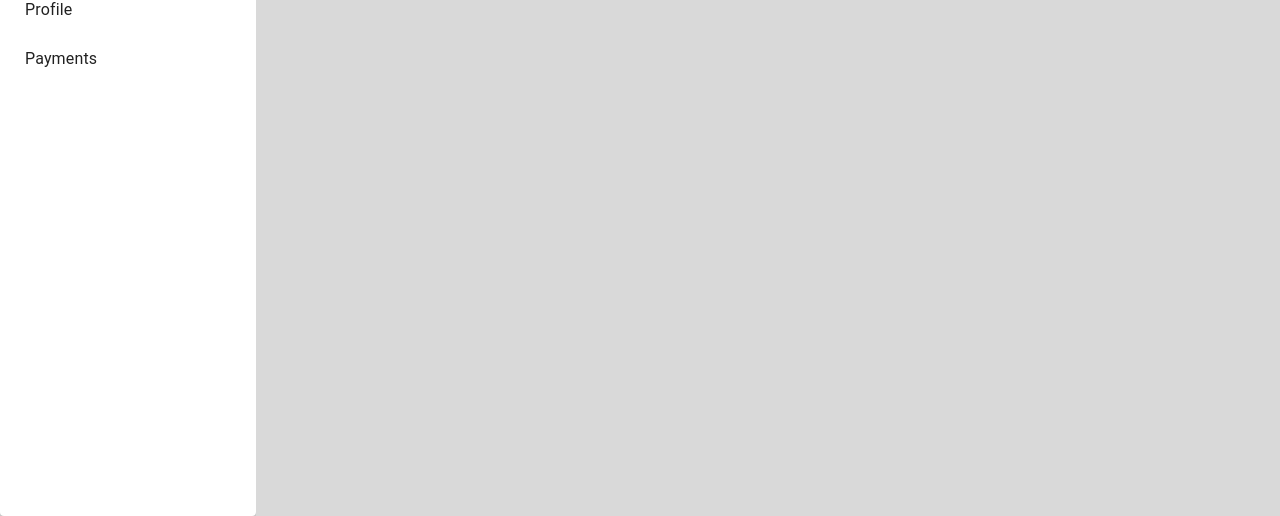
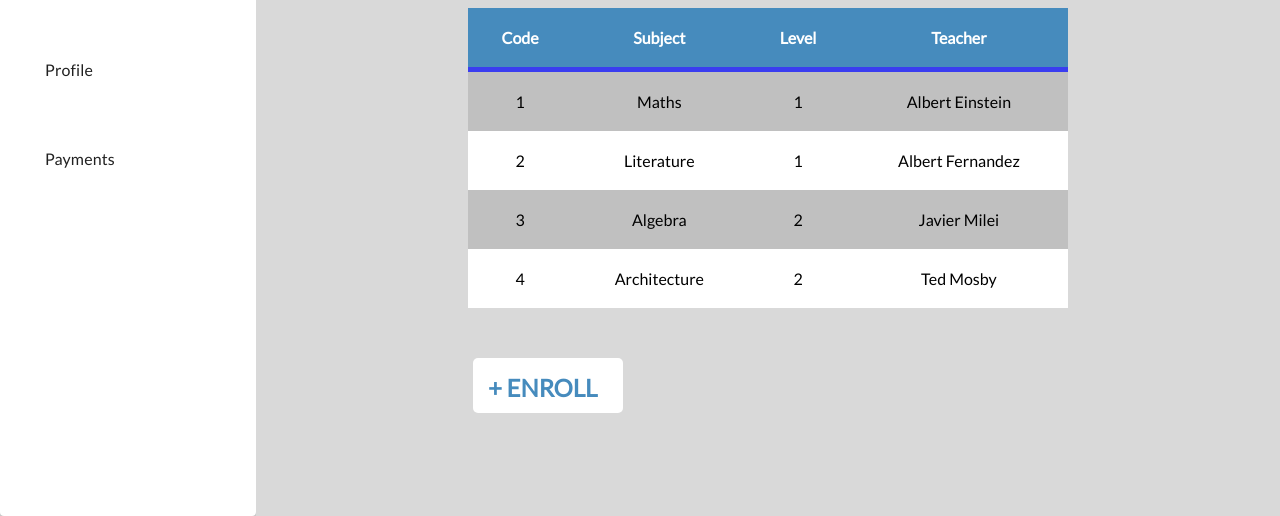
Before and after one commit to YessidR/Proyecto_Final_Automation_105, a plain HTML site: page University/UI/career.html in a window 1280 px wide. Shown: the part 284-800 px from the top of the page. Drawn offline with Linux system fonts and the light colour scheme.

Commit message:
add table of subjects

```diff
--- a/University/UI/career.html
+++ b/University/UI/career.html
@@ -5,6 +5,9 @@
     <meta http-equiv="X-UA-Compatible" content="IE=edge">
     <meta name="viewport" content="width=device-width, initial-scale=1.0">
     <link rel="stylesheet" href="style.css">
+    <link rel="preconnect" href="https://fonts.googleapis.com">
+    <link rel="preconnect" href="https://fonts.gstatic.com" crossorigin>
+    <link href="https://fonts.googleapis.com/css2?family=Lato:wght@300;400&display=swap" rel="stylesheet">
     <title>Document</title>
 </head>
 <header class="header">
@@ -17,12 +20,36 @@
 </header>
 <body>
     <div class="sidebar">
-        <div class="sidebar-btn"> <a href="career.html">Classes</a></div>
+        <div class="sidebar-btn"> <a href="career.html">Career</a></div>
         <div class="sidebar-btn"><a href="profile.html">Profile</a></div>
         <div class="sidebar-btn"><a href="payment.html">Payments</a></div>
 
     </div>
-    <div class="content"> <h1>CAREERS</h1></div>
+    <div class="content">
+        <div class="name-top-content">
+            <h1>SUBJECTS</h1>
+        </div>
+
+        <div class="content-table">
+            <table>
+                <thead>
+                    <tr>
+                        <th>Code</th>
+                        <th>Subject</th>
+                        <th>Level</th>
+                        <th>Teacher</th>
+                    </tr>
+                </thead>
+                <tbody id="bodyTable">
+
+                </tbody>
+            </table>
+            <div class="add-subject">
+                <h2>+ ENROLL</h2>
+            </div>
+        </div>
+
+    </div>
     <script src="script.js"></script>
 </body>
 </html>
--- a/University/UI/script.js
+++ b/University/UI/script.js
@@ -0,0 +1,52 @@
+const courses = [{
+    id: 1,
+    subject: "Maths",
+    level: 1,
+    teacher: "Albert Einstein",
+},
+{
+    id: 2,
+    subject: "Literature",
+    level: 1,
+    teacher: "Albert Fernandez",
+},
+{
+    id: 3,
+    subject: "Algebra",
+    level: 2,
+    teacher: "Javier Milei",
+},
+{
+    id: 4,
+    subject: "Architecture",
+    level: 2,
+    teacher: "Ted Mosby",
+},
+];
+
+
+const $bodyTable = document.querySelector("#bodyTable");
+
+courses.forEach(course => {
+
+    const $tr = document.createElement("tr");
+
+    let $tdCode = document.createElement("td");
+    $tdCode.textContent = course.id;
+    $tr.appendChild($tdCode);
+
+    let $tdSubject = document.createElement("td");
+    $tdSubject.textContent = course.subject;
+    $tr.appendChild($tdSubject);
+
+    let $tdLevel = document.createElement("td");
+    $tdLevel.textContent = course.level;
+    $tr.appendChild($tdLevel);
+
+    let $tdTeacher = document.createElement("td");
+    $tdTeacher.textContent = course.teacher;
+    $tr.appendChild($tdTeacher);
+
+    $bodyTable.appendChild($tr);
+
+});
--- a/University/UI/style.css
+++ b/University/UI/style.css
@@ -1,6 +1,7 @@
 * {
     margin: 0;
     padding: 0;
+    font-family: 'Lato', sans-serif;
 }
 
 
@@ -20,7 +21,7 @@ a {
     align-items: center;
 }
 
-.header {
+header {
     position: absolute;
     left: 0%;
     right: 0%;
@@ -29,12 +30,16 @@ a {
     background: linear-gradient(0deg, rgba(0, 32, 116, 0.46), rgba(0, 32, 116, 0.46)), #468BBD;
 }
 
+.header-container{
+    font-size: 22px;
+    display:flex;
+    justify-content: space-between;
+
+}
 .home-btn {
     position: absolute;
     left: 5.7%;
     top: 50%;
-
-    font-family: 'Inter';
     font-style: normal;
     font-weight: 400;
     font-size: 22px;
@@ -46,9 +51,30 @@ a {
 img {
     position: absolute;
     left: 12%;
-
     bottom: 90%;
 
+}
+.header-options{
+    display: flex;
+    flex-direction: row;
+    padding: 10px;
+}
+
+.enroll-btn{
+    background-color: white;
+    margin: 5px;
+    color: #468BBD;
+    border-radius: 5px;
+    padding: 15px;
+    cursor: pointer;
+    height: 25px;
+    margin-top: 50px;
+    margin-right: 20px;
+}
+.enroll-btn:hover{
+    background-color: green;
+    color: white;
+    transition: 0.9s;
 }
 
 .sidebar {
@@ -64,12 +90,68 @@ img {
 }
 
 .sidebar-btn {
-    font-family: 'Roboto';
-    font-style: normal;
     font-weight: 400;
     font-size: 16px;
     line-height: 24px;
     margin: 25px;
     letter-spacing: 0.15px;
+    padding: 20px;
     color: rgba(0, 0, 0, 0.87);
 }
+
+.sidebar-btn:hover{
+    background-color: rgb(184, 181, 181);
+}
+
+.name-top-content{
+    display: flex;
+    flex-direction: row;
+    margin-top: 25px;
+    justify-content: center;
+}
+.content-table{
+    margin: 20px auto;
+    width: 600px;
+}
+
+table{
+    background-color: rgb(192, 192, 192);
+    text-align: center;
+    border-collapse: collapse;
+    width: 100%;
+}
+th,td{
+    padding: 20px;
+}
+thead{
+    background-color: #468BBD;
+    border-bottom: solid 5px #3a3df0;
+    color: white;
+}
+
+tr:nth-child(even){
+    background-color: white;
+}
+tr:hover td{
+    background-color: #3a3df0;
+    color: white;
+    transition: 0.5s;
+}
+.add-subject{
+    justify-content: space-between;
+    background-color: white;
+    margin: 5px;
+    color: #468BBD;
+    border-radius: 5px;
+    padding: 15px;
+    cursor: pointer;
+    height: 25px;
+    margin-top: 50px;
+    margin-right: 20px;
+    width: 120px;
+}
+.add-subject:hover{
+    background-color: green;
+    color: white;
+    transition: 0.9s;
+}
```
Also changed, not shown: University/UI/enroll.html (added, +41 -0 lines), University/UI/index.html (+11 -2 lines), University/UI/payment.html (+1 -1 lines).
